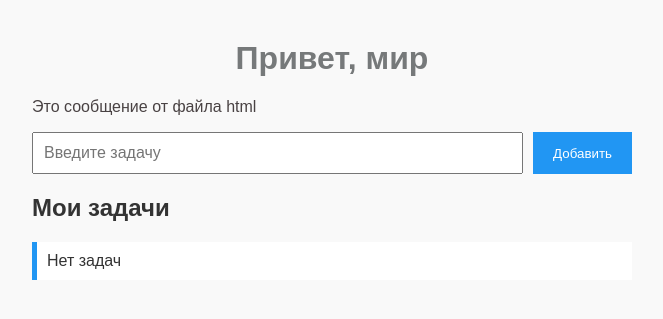
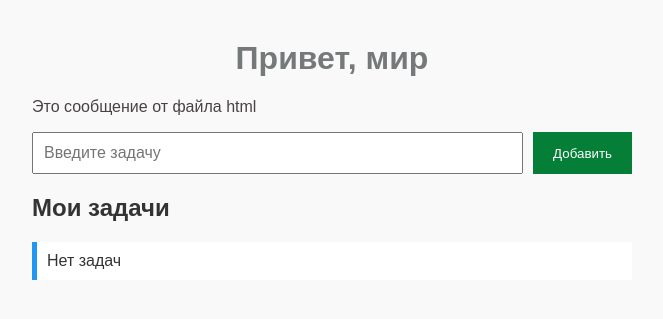
Before and after one commit to user7677/Flask_to-do, a Flask app: page / in a window 1280 px wide. Shown: the top 319 px of the page, without its empty margins (308-971 px from the left). Run offline with Flask 3, Linux system fonts and the light colour scheme; data that the repository does not hold is empty.

Commit message:
Change button color

```diff
--- a/static/style.css
+++ b/static/style.css
@@ -29,7 +29,7 @@ input[type="text"]{
 
 button{
     padding: 10px 20px;
-    background-color: #2196f3;
+    background-color: #057e37;
     color: white;
     border: none;
     cursor: pointer;
```
